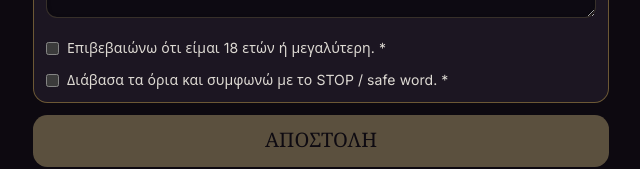
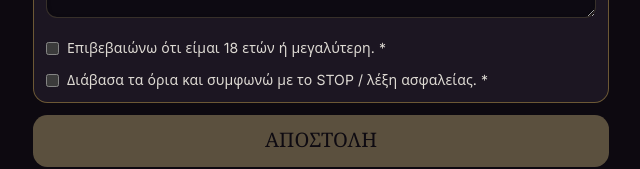
Before and after one commit to mkiriakidis936-glitch/deal-of-tempations, a React (Vite) app: page /pajama-form in a window 1280 px wide. Shown: the part 1068-1237 px from the top of the page, without its empty margins (314-954 px from the left). Built offline with nearby package versions, Linux system fonts and the light colour scheme; no server answers.

Commit message:
Translate public forms and portal labels into Greek

```diff
--- a/src/pages/PajamaForm.jsx
+++ b/src/pages/PajamaForm.jsx
@@ -153,7 +153,7 @@ export default function PajamaForm() {
           </label>
           <label className="flex items-start gap-2 text-sm text-foreground/90">
             <input type="checkbox" checked={form.safeWordConfirmed} onChange={(e) => set('safeWordConfirmed', e.target.checked)} className="mt-1 accent-primary" />
-            <span>Διάβασα τα όρια και συμφωνώ με το STOP / safe word. *</span>
+            <span>Διάβασα τα όρια και συμφωνώ με το STOP / λέξη ασφαλείας. *</span>
           </label>
         </div>
 
```
